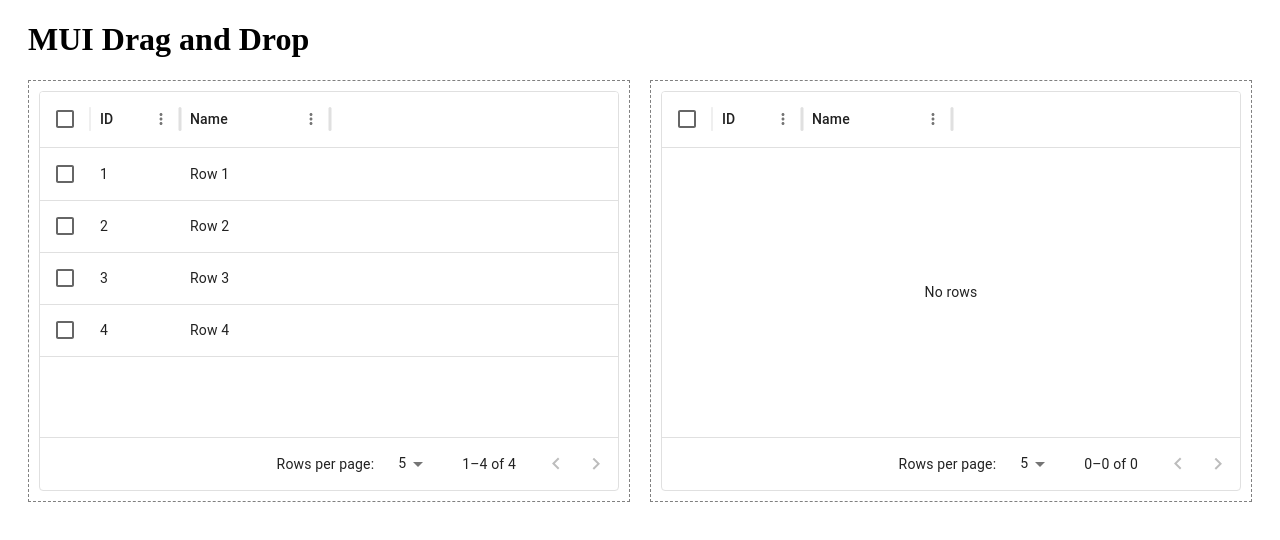
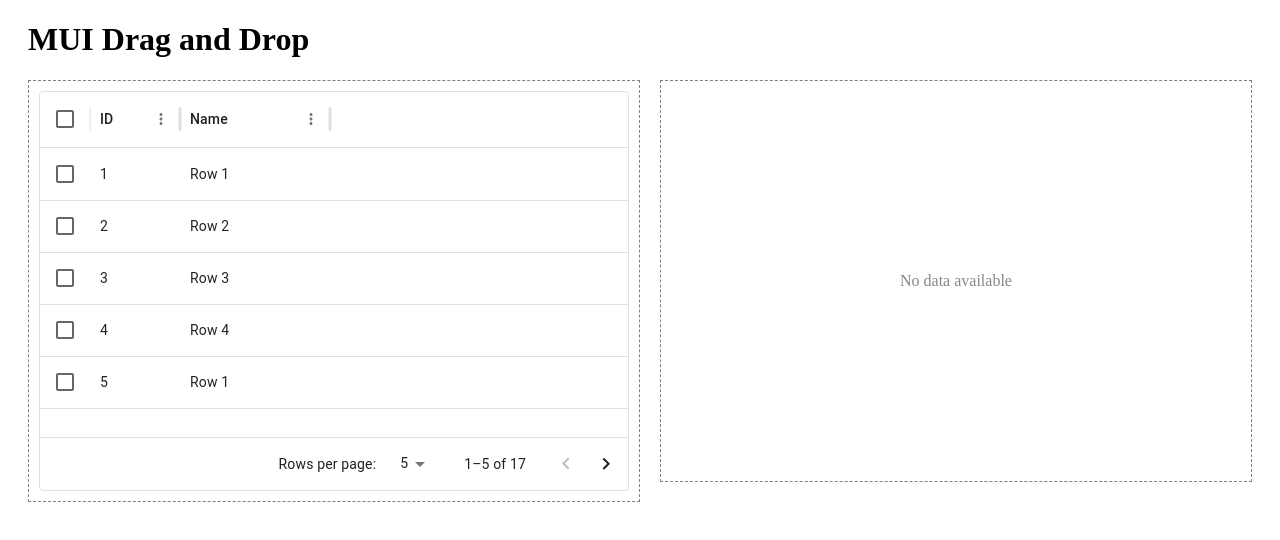
Before and after one commit to vankoto2/drag-drop-grid, a React (Vite) app: page / in a window 1280 px wide. Shown: the top 540 px of the page. Built offline with nearby package versions, Linux system fonts and the light colour scheme; data requests are answered from the project's data file.

Commit message:
adding .env, added disablePaging for second grid, added UI for empty grid, DragOverlay, Error massage for loading data and updateData

```diff
--- a/db.json
+++ b/db.json
@@ -3,6 +3,19 @@
     { "id": 1, "name": "Row 1" },
     { "id": 2, "name": "Row 2" },
     { "id": 3, "name": "Row 3" },
-      { "id": 4, "name": "Row 4" }
+    { "id": 4, "name": "Row 4" },
+    { "id": 5, "name": "Row 1" },
+    { "id": 6, "name": "Row 2" },
+    { "id": 7, "name": "Row 3" },
+    { "id": 8, "name": "Row 2" },
+    { "id": 9, "name": "Row 3" },
+    { "id": 10, "name": "Row 2" },
+    { "id": 11, "name": "Row 3" },
+    { "id": 12, "name": "Row 2" },
+    { "id": 13, "name": "Row 3" },
+    { "id": 14, "name": "Row 2" },
+    { "id": 15, "name": "Row 3" },
+    { "id": 16, "name": "Row 2" },
+    { "id": 17, "name": "Row 3" }
   ]
 }
--- a/src/App.tsx
+++ b/src/App.tsx
@@ -4,7 +4,8 @@
 import { DragContextProvider } from './context/DragContext';
 import ErrorBoundary from './components/ErrorBoundary';
 import DraggableGrid from './components/DraggableGrid';
-import { fetchData } from './services/apiService';
+import { fetchData, updateData } from './services/apiService';
+import DragOverlay from './components/DragOverlay';
 
 type RowData = {
   id: number;
@@ -31,12 +32,23 @@
     loadData();
   }, []);
 
-  const handleDropToTarget = (droppedRows: RowData[]) => {
-    setSourceGridData((prev) =>
-      prev.filter((row) => !droppedRows.some((droppedRow) => droppedRow.id === row.id))
+  const handleDropToTarget = async (droppedRows: RowData[]) => {
+    const updatedSourceGrid = sourceGridData.filter(
+      (row) => !droppedRows.some((droppedRow) => droppedRow.id === row.id)
     );
-    setTargetGridData((prev) => [...prev, ...droppedRows]);
+    const updatedTargetGrid = [...targetGridData, ...droppedRows];
+
+    setSourceGridData(updatedSourceGrid);
+    setTargetGridData(updatedTargetGrid);
+
+    // Persist the updated data to the API
+    try {
+      await updateData({ source: updatedSourceGrid, target: updatedTargetGrid });
+    } catch (error) {
+      console.error("Failed to save data:", error);
+    }
   };
+
 
   const handleDropToSource = (droppedRows: RowData[]) => {
     setTargetGridData((prev) =>
@@ -49,12 +61,18 @@
     return <div>Loading data...</div>;
   }
 
+  if (!sourceGridData.length && !targetGridData.length) {
+    return <div>Error loading data. Please try again later.</div>;
+  }
+
+
   return (
     <DndProvider backend={HTML5Backend}>
       <DragContextProvider>
         <ErrorBoundary>
           <div style={{ margin: '20px' }}>
             <h1>MUI Drag and Drop</h1>
+            <DragOverlay />
             <div style={{ display: 'flex', gap: '20px' }}>
               {/* Source Grid */}
               <DraggableGrid
@@ -67,6 +85,7 @@
                 gridData={targetGridData}
                 setGridData={setTargetGridData}
                 onDropRow={handleDropToTarget}
+                disablePaging={true} // Disable paging for the target grid
               />
             </div>
           </div>
--- a/src/components/DragOverlay.tsx
+++ b/src/components/DragOverlay.tsx
@@ -3,6 +3,7 @@
 
 const DragOverlay: React.FC = () => {
     const { draggedRows } = useDragContext();
+    console.log('Dragged Rows:', draggedRows.length);
 
     if (!draggedRows.length) return null;
 
--- a/src/components/DraggableGrid.tsx
+++ b/src/components/DraggableGrid.tsx
@@ -12,6 +12,7 @@
     gridData: RowData[];
     setGridData: React.Dispatch<React.SetStateAction<RowData[]>>;
     onDropRow: (rows: RowData[]) => void;
+    disablePaging?: boolean;
 };
 
 const columns: GridColDef[] = [
@@ -19,7 +20,7 @@
     { field: 'name', headerName: 'Name', width: 150 },
 ];
 
-const DraggableGrid: React.FC<GridProps> = ({ gridData, onDropRow }) => {
+const DraggableGrid: React.FC<GridProps> = ({ gridData, onDropRow, disablePaging = false }) => {
     // Access dragged rows from context
     const { draggedRows, setDraggedRows } = useDragContext();
 
@@ -52,6 +53,30 @@
         setDraggedRows(selectedRows); // Update the context with selected rows
     };
 
+    // Fallback UI for empty grid
+    if (!gridData || gridData.length === 0) {
+        return (
+            <div
+                ref={(node) => {
+                    dragRef(node);
+                    dropRef(node);
+                }} // Attach the drop zone functionality to this div
+                style={{
+                    height: 400,
+                    width: '100%',
+                    border: '1px dashed gray',
+                    display: 'flex',
+                    alignItems: 'center',
+                    justifyContent: 'center',
+                    fontSize: '16px',
+                    color: '#888',
+                }}
+            >
+                No data available
+            </div>
+        );
+    }
+
     return (
         <div
             ref={(node) => {
@@ -69,10 +94,10 @@
             <DataGrid
                 rows={gridData} // Rows displayed in the grid
                 columns={columns} // Grid columns
-                paginationModel={paginationModel} // Pagination setup
-                onPaginationModelChange={setPaginationModel} // Update pagination on change
+                paginationModel={disablePaging ? undefined : paginationModel} // Enable paging only if not disabled
+                onPaginationModelChange={!disablePaging ? setPaginationModel : undefined} // Update pagination if enabled
                 checkboxSelection // Enable row selection via checkboxes
-                pageSizeOptions={[5, 10, 20]} // Dropdown for page size
+                pageSizeOptions={!disablePaging ? [5, 10, 20] : undefined} // Allow page size options only if paging is enabled
                 onRowSelectionModelChange={(selectionModel) =>
                     handleRowSelection(selectionModel as GridRowSelectionModel)
                 } // Handle row selection changes
--- a/src/services/apiService.ts
+++ b/src/services/apiService.ts
@@ -1,6 +1,8 @@
 import axios from "axios";
 
-const API_URL = "http://localhost:3001/data";
+console.log(import.meta.env.VITE_APP_API_URL);
+const API_URL = import.meta.env.VITE_APP_API_URL ;
+
 
 export const fetchData = async () => {
   try {
```
Also changed, not shown: 1 other file (tests, documents, lock files or other folders). Lines whose indentation alone changed are shown as unchanged.
